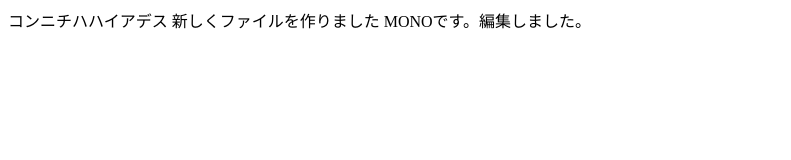
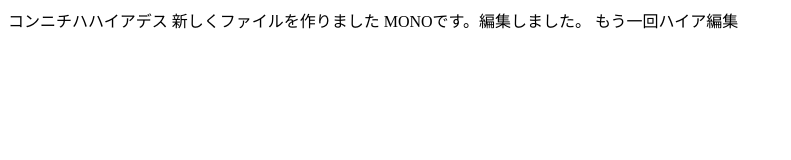
Before and after one commit to haiaunity/hpdeta-git, a plain HTML site: page index.html in a window 1280 px wide. Shown: the whole page, without its empty margins (0-791 px from the left). Drawn offline with Linux system fonts and the light colour scheme.

Commit message:
ハイア編集しました

```diff
--- a/index.html
+++ b/index.html
@@ -9,8 +9,7 @@
 </head>
 
 <body>
-    コンニチハハイアデス 新しくファイルを作りました
-    MONOです。編集しました。
+    コンニチハハイアデス 新しくファイルを作りました MONOです。編集しました。 もう一回ハイア編集
 </body>
 
 </html>
```
